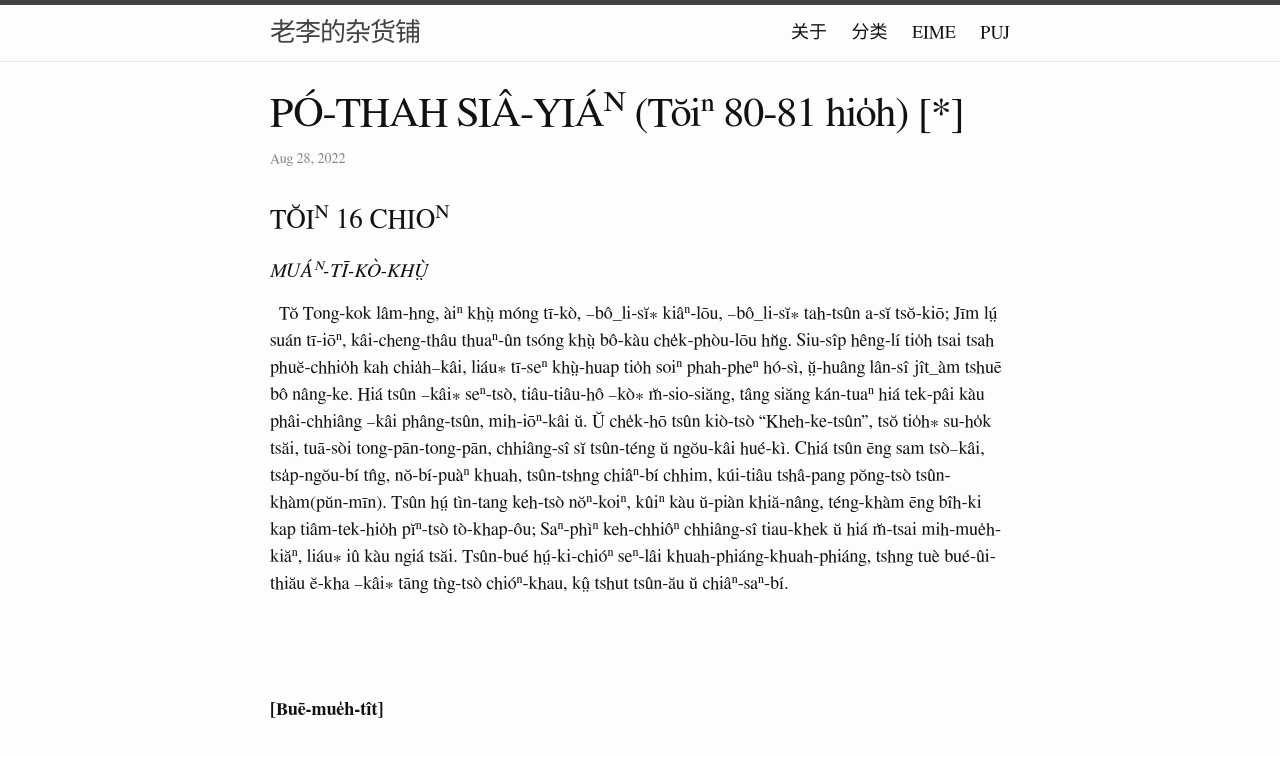
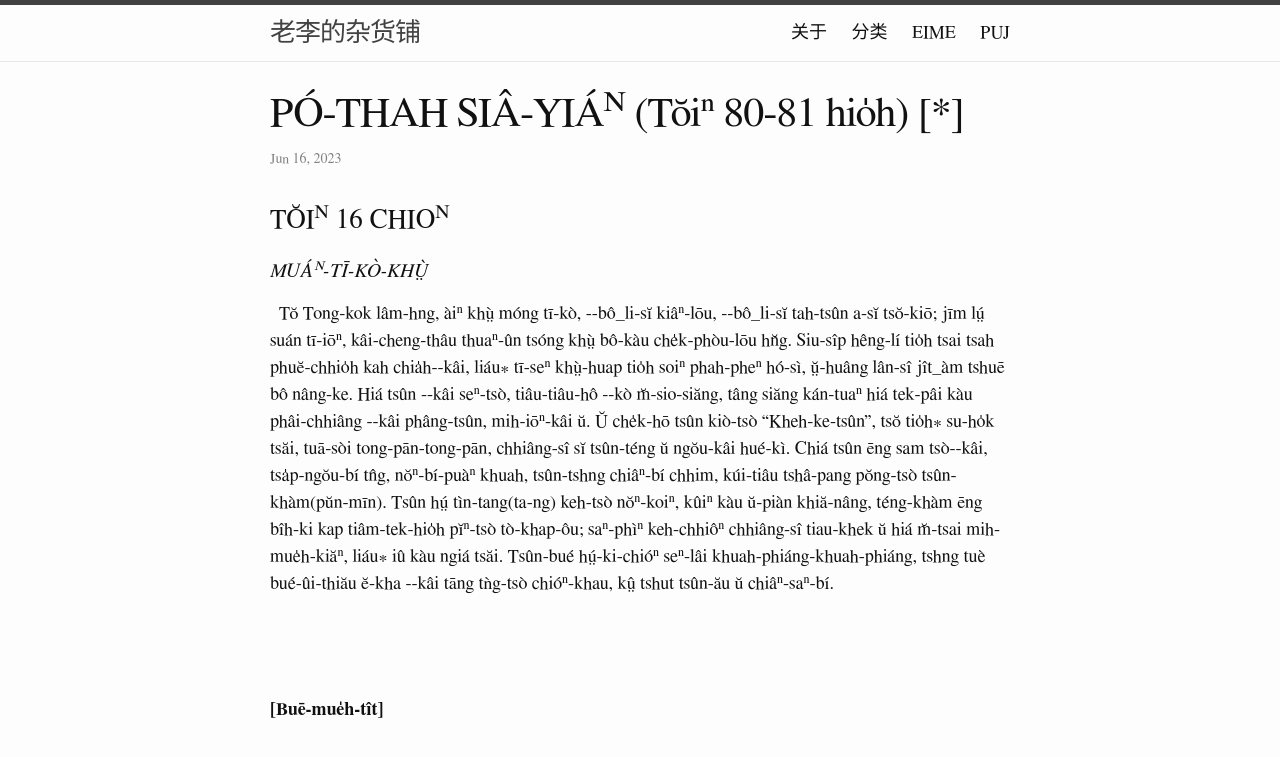
Before and after one commit to DonAnthonyLee/DonAnthonyLee.github.io, a Jekyll site: the page built from docs/puj/PagodaShadowsPage080-081.md, in a window 1280 px wide and 1400 px high, cut to the strip 0-761 px from the top of the window. Shown: the top 757 px of the strip. Built offline with Jekyll 4.4.1, drawn with Linux system fonts in a browser that asks for light colours; some web fonts are replaced; some of the changed text lies outside the part shown.

Commit message:
update changelog (IGNORE_CHANGELOG)

```diff
--- a/docs/puj/PagodaShadowsPage080-081.md
+++ b/docs/puj/PagodaShadowsPage080-081.md
@@ -1,7 +1,7 @@
 ---
 layout: post
 title:  "PÓ-THAH SIÂ-YIÁᴺ (Tŏiⁿ 80-81 hio̍h) [*]"
-date:   2022-08-28 00:00:00 +0800
+date:   2023-06-16 00:00:00 +0800
 tag: PUJ_translation_hide
 ---
 
@@ -15,21 +15,21 @@
 <h4><i>MUÁᴺ-TĪ-KÒ-KHṲ̀</i></h4>
 
 <!-- IN Southern China, all travelling is done in boats, in sedan-chairs, or on foot, and the rate of speed seldom averages above three miles an hour, by any mode of conveyance. -->
-&nbsp;&nbsp;Tŏ Tong-kok lâm-hng, àiⁿ khṳ̀ móng tī-kò, --bô_li-sĭ⁎ kiâⁿ-lōu, --bô_li-sĭ⁎ tah-tsûn a-sĭ tsŏ-kiō; Jīm lṳ́ suán tī-iōⁿ, kâi-cheng-thâu thuaⁿ-ûn tsóng khṳ̀ bô-kàu che̍k-phòu-lōu hn̆g.
+&nbsp;&nbsp;Tŏ Tong-kok lâm-hng, àiⁿ khṳ̀ móng tī-kò, &#x002D;&#x002D;bô_li-sĭ kiâⁿ-lōu, &#x002D;&#x002D;bô_li-sĭ tah-tsûn a-sĭ tsŏ-kiō; jīm lṳ́ suán tī-iōⁿ, kâi-cheng-thâu thuaⁿ-ûn tsóng khṳ̀ bô-kàu che̍k-phòu-lōu hn̆g.
 <!-- Food and bedding must be included in the luggage, and the itinerary must be carefully planned, else one may be without shelter at nightfall. -->
-Siu-sîp hêng-lí tio̍h tsai tsah phuĕ-chhio̍h kah chia̍h--kâi, liáu⁎ tī-seⁿ khṳ̀-huap tio̍h soiⁿ phah-pheⁿ hó-sì, ṳ̆-huâng lân-sî jît_àm tshuē bô nâng-ke.
+Siu-sîp hêng-lí tio̍h tsai tsah phuĕ-chhio̍h kah chia̍h&#x002D;&#x002D;kâi, liáu⁎ tī-seⁿ khṳ̀-huap tio̍h soiⁿ phah-pheⁿ hó-sì, ṳ̆-huâng lân-sî jît_àm tshuē bô nâng-ke.
 <!-- Of boats, there is a special style for nearly every stream, varying from the simplest raft to the elaborately constructed and ornate junk. -->
-Hiá tsûn --kâi⁎ seⁿ-tsò, tiâu-tiâu-hô --kò⁎ m̆-sio-siăng, tâng siăng kán-tuaⁿ hiá tek-pâi kàu phâi-chhiâng --kâi phâng-tsûn, mih-iōⁿ-kâi ŭ.
+Hiá tsûn &#x002D;&#x002D;kâi seⁿ-tsò, tiâu-tiâu-hô &#x002D;&#x002D;kò m̆-sio-siăng, tâng siăng kán-tuaⁿ hiá tek-pâi kàu phâi-chhiâng &#x002D;&#x002D;kâi phâng-tsûn, mih-iōⁿ-kâi ŭ.
 <!-- One of medium size and considerable comfort is that called the "Hakka boat," which has usually a crew of five men. -->
 Ŭ che̍k-hō tsûn kiò-tsò "Kheh-ke-tsûn", tsŏ tio̍h⁎ su-ho̍k tsăi, tuā-sòi tong-pān-tong-pān, chhiâng-sî sĭ tsûn-téng ŭ ngŏu-kâi hué-kì.
 <!-- It is of fir, about fifty feet long and eight feet wide, with a hold three feet deep, over which a flooring of loose boards is laid. -->
-Chiá tsûn ēng sam tsò--kâi, tsa̍p-ngŏu-bí tn̂g, nŏ-bí-puàⁿ khuah, tsûn-tshng chiâⁿ-bí chhim, kúi-tiâu tshâ-pang pŏng-tsò tsûn-khàm(pŭn-mīn).
+Chiá tsûn ēng sam tsò&#x002D;&#x002D;kâi, tsa̍p-ngŏu-bí tn̂g, nŏⁿ-bí-puàⁿ khuah, tsûn-tshng chiâⁿ-bí chhim, kúi-tiâu tshâ-pang pŏng-tsò tsûn-khàm(pŭn-mīn).
 <!-- In the middle of the boat are two apartments, high enough to stand in, roofed semicircularly with splint basket-work, and thatched with leaves of the edible bamboo. -->
-Tsûn hṳ́ tìn-tang keh-tsò nŏⁿ-koiⁿ, kûiⁿ kàu ŭ-piàn khiă-nâng, téng-khàm ēng bîh-ki kap tiâm-tek-hio̍h pĭⁿ-tsò tò-khap-ôu;
+Tsûn hṳ́ tìn-tang(ta-ng) keh-tsò nŏⁿ-koiⁿ, kûiⁿ kàu ŭ-piàn khiă-nâng, téng-khàm ēng bîh-ki kap tiâm-tek-hio̍h pĭⁿ-tsò tò-khap-ôu;
 <!-- The three partitions, forming the walls of the two apartments, are often grotesquely carved and gorgeously painted. -->
-Saⁿ-phìⁿ keh-chhiôⁿ chhiâng-sî tiau-khek ŭ hiá m̆-tsai mih-mue̍h-kiăⁿ, liáu⁎ iû kàu ngiá tsăi.
+saⁿ-phìⁿ keh-chhiôⁿ chhiâng-sî tiau-khek ŭ hiá m̆-tsai mih-mue̍h-kiăⁿ, liáu⁎ iû kàu ngiá tsăi.
 <!-- The tiller is a wide paddle, projecting ten feet behind the boat, after passing through a hole in an upright post, which turns on a pivot in the stern. -->
-Tsûn-bué hṳ́-ki-chióⁿ seⁿ-lâi khuah-phiáng-khuah-phiáng, tshng tuè bué-ûi-thiău ĕ-kha --kâi⁎ tāng tǹg-tsò chióⁿ-khau, kṳ̂ tshut tsûn-ău ŭ chiâⁿ-saⁿ-bí.
+Tsûn-bué hṳ́-ki-chióⁿ seⁿ-lâi khuah-phiáng-khuah-phiáng, tshng tuè bué-ûi-thiău ĕ-kha &#x002D;&#x002D;kâi tāng tǹg-tsò chióⁿ-khau, kṳ̂ tshut tsûn-ău ŭ chiâⁿ-saⁿ-bí.
 <!-- The prow rises, by an inclined plane, six feet above the deck, and up this the boatmen walk barefooted, then turn around, and come back almost head downward, each bearing his weight on a long pole, one end of which is fixed against his shoulder, while the other is inserted in the sandy bottom of the shallow stream. -->
 <!-- Thus the boat is pushed forward just half as fast and half as far as the boatmen walk. -->
 <!-- In deeper water, the boat is drawn along by ropes tied to its mast, the boatmen walking in a tow-path on shore; or it is rowed, the boatman standing at the oar as does a Venetian gondolier. -->
@@ -39,7 +39,7 @@
 <!-- This is their manner of whistling for the wind. -->
 <!-- Even with all these diverse modes of propulsion, progress is slow; but if one gets a boat that is new, and free from vermin; if the smoke from the cooking, which must be done for all on board, is well shut off; if there are no opium-smokers among the crew; if no unsavoury cargo has been stowed in the hold, as a private business venture by the boatmen; and if the boat has been carefully furnished with everything that is necessary during the trip, one may travel very comfortably. -->
 
-<!-- Those who travel by boat sleep in their floating domicile; but those who travel in a sedan-chair must seek lodgings in an inn,' where nothing is furnished except a bedstead and a fire by which to cook. -->
+<!-- Those who travel by boat sleep in their floating domicile; but those who travel in a sedan-chair must seek lodgings in an inn; where nothing is furnished except a bedstead and a fire by which to cook. -->
 &nbsp;&nbsp;
 <!-- The chair is usually carried by two coolies; but if the occupant be portly, he will soon be set down, with the remark that a person so highly favoured by the gods should have three bearers. -->
 <!-- The chair-coolies are of the lowest class in China, and are so obstreperous and foul-mouthed that one who deals with them in travelling soon comes to believe that the canon debarring their descendants to the third generation from the literary examinations is a reasonable one, founded on the law of heredity. -->
@@ -69,3 +69,7 @@
 #### 变更历史
 
 {:.changelog}
+
+| 更改日期 | 更改信息 |
+| --- | --- |
+| 2023-06-16 | <a href="https://github.com/DonAnthonyLee/DonAnthonyLee.github.io/commit/a282da18dcc9571a5755fad2d0c53a736c17e18e" target="_blank">init PagodaShadowsPage080-081.md</a> |
```
